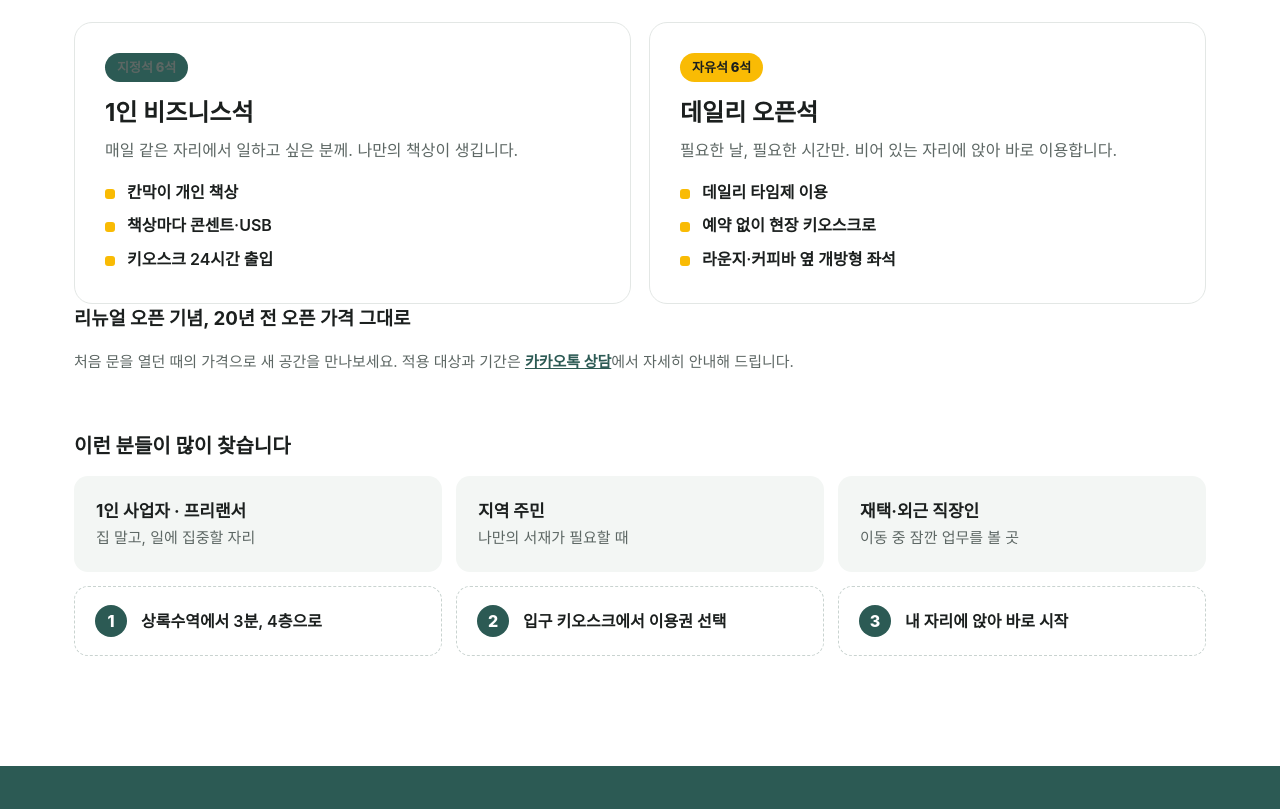
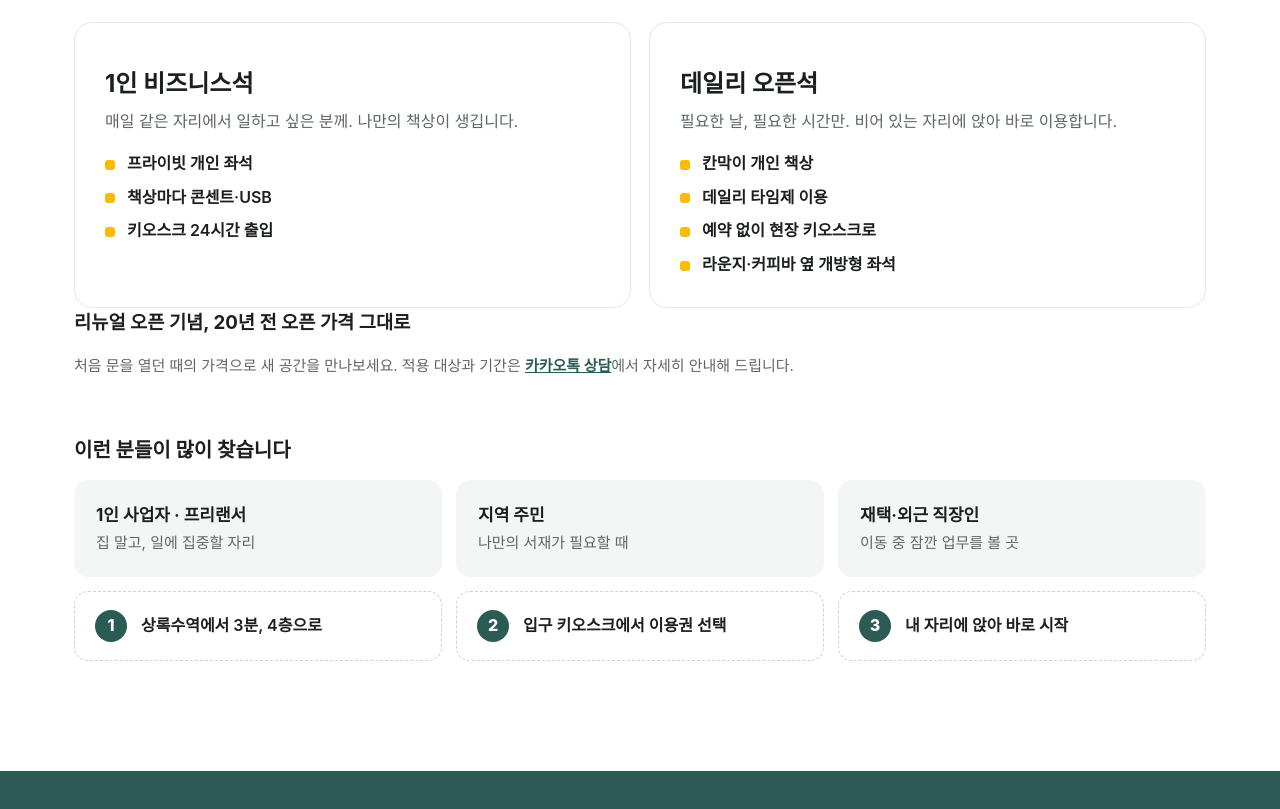
Before and after one commit to navig-ad/bizplus-ansan, a plain HTML site: page index.html in a window 1280 px wide. Shown: the part 3640-4449 px from the top of the page. Drawn offline with Linux system fonts and the light colour scheme; a web font is replaced by a local one.

Commit message:
좌석 카드 문구 수정

```diff
--- a/index.html
+++ b/index.html
@@ -142,20 +142,19 @@
 
     <div class="plans">
       <article class="plan">
-        <p class="plan-tag">지정석 6석</p>
         <h3>1인 비즈니스석</h3>
         <p>매일 같은 자리에서 일하고 싶은 분께. 나만의 책상이 생깁니다.</p>
         <ul>
-          <li>칸막이 개인 책상</li>
+          <li>프라이빗 개인 좌석</li>
           <li>책상마다 콘센트·USB</li>
           <li>키오스크 24시간 출입</li>
         </ul>
       </article>
       <article class="plan">
-        <p class="plan-tag yellow">자유석 6석</p>
         <h3>데일리 오픈석</h3>
         <p>필요한 날, 필요한 시간만. 비어 있는 자리에 앉아 바로 이용합니다.</p>
         <ul>
+          <li>칸막이 개인 책상</li>
           <li>데일리 타임제 이용</li>
           <li>예약 없이 현장 키오스크로</li>
           <li>라운지·커피바 옆 개방형 좌석</li>
```
